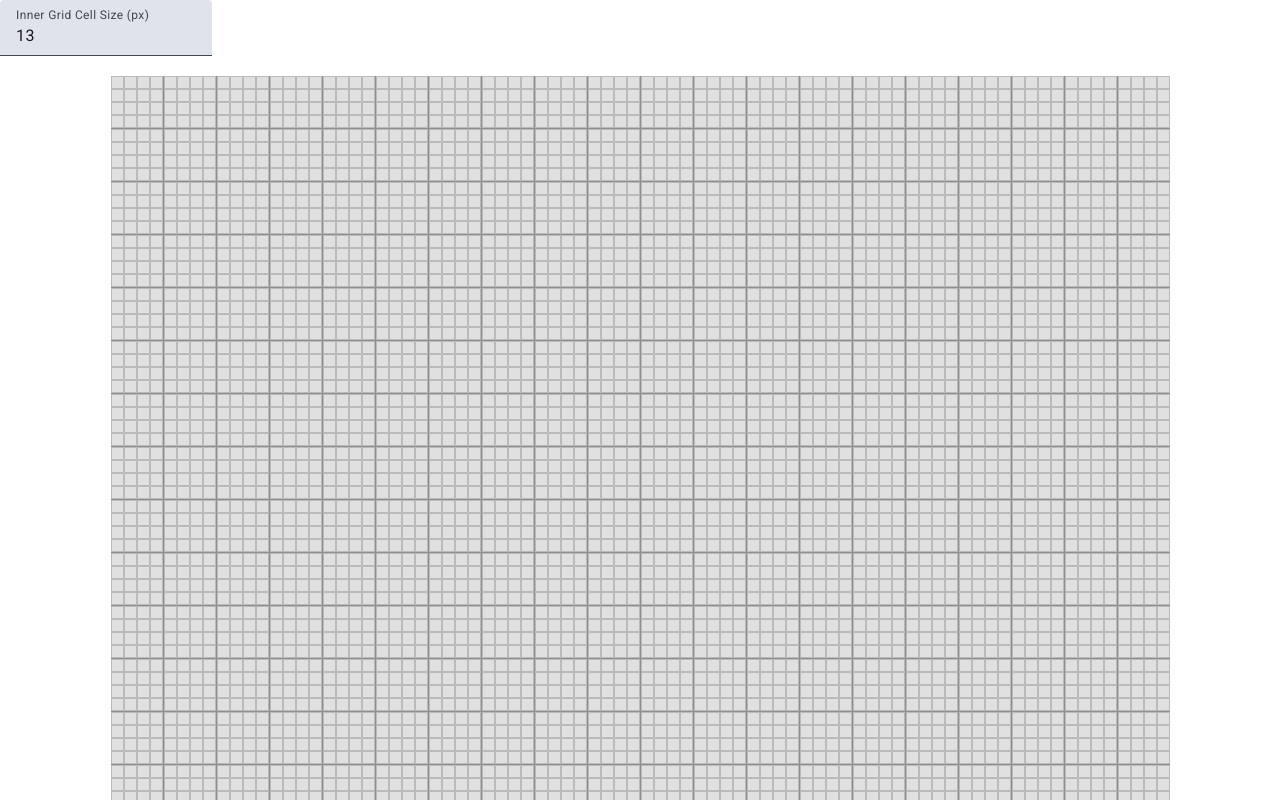
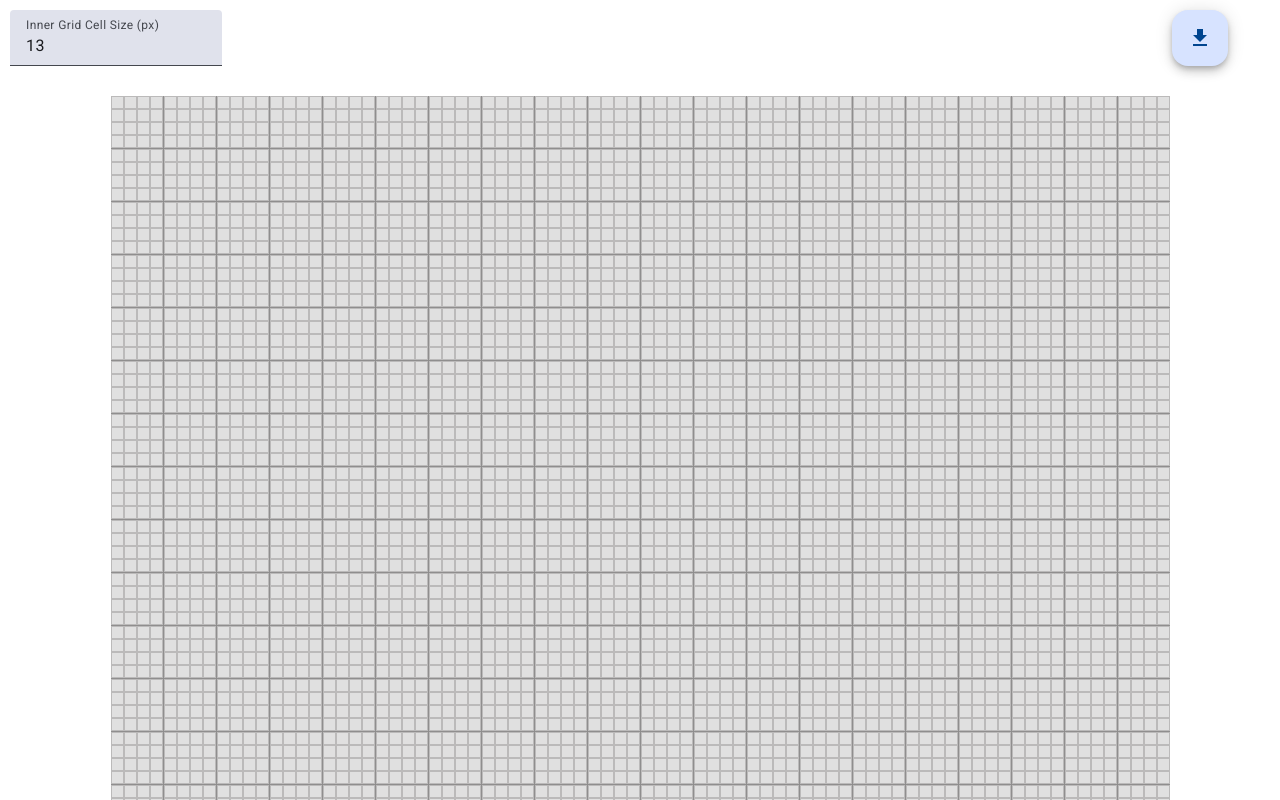
Before and after one commit to pratyush-glingtech/flow-chart, an Angular app: page / in a window 1280 px wide. Shown: the top 800 px of the page. Built offline with nearby package versions, Linux system fonts and the light colour scheme.

Commit message:
added a yml file for user to download that file

```diff
--- a/angular.json
+++ b/angular.json
@@ -21,6 +21,7 @@
             ],
             "tsConfig": "tsconfig.app.json",
             "assets": [
+              "src/assets",
               {
                 "glob": "**/*",
                 "input": "public"
@@ -80,6 +81,7 @@
             ],
             "tsConfig": "tsconfig.spec.json",
             "assets": [
+               "src/assets",
               {
                 "glob": "**/*",
                 "input": "public"
--- a/src/app/grids/grids.component.css
+++ b/src/app/grids/grids.component.css
@@ -1,3 +1,9 @@
+.controls{
+    display: flex;
+    justify-content: space-between;
+    margin: 10px;
+}
+
 .grid {
     display: grid;
     gap: 1px;
@@ -46,3 +52,9 @@
     background-size: 16px 16px;
     z-index: -1;
 }
+
+.example-button-container {
+    display: flex;
+    justify-content: center;
+    width: 140px;
+  }
--- a/src/app/grids/grids.component.html
+++ b/src/app/grids/grids.component.html
@@ -4,6 +4,14 @@
       <mat-label>Inner Grid Cell Size (px)</mat-label>
       <input matInput type="number" [value]="cellSize" (input)="updateCellSize($event)" min="10">
     </mat-form-field>
+
+    <!-- download button -->
+    <div class="example-button-container">
+        <button mat-fab aria-label="icon button with a download icon" (click)="downloadYaml()">
+          <mat-icon>download</mat-icon>
+        </button>
+      </div>
+
 </div>
 
 <!-- grid/graph -->
--- a/src/app/grids/grids.component.ts
+++ b/src/app/grids/grids.component.ts
@@ -1,12 +1,14 @@
 import { Component } from '@angular/core';
 import {MatInputModule} from '@angular/material/input';
 import {MatFormFieldModule} from '@angular/material/form-field';
+import {MatIconModule} from '@angular/material/icon';
+import {MatButtonModule} from '@angular/material/button';
 
 @Component({
   selector: 'app-grids',
   templateUrl: './grids.component.html',
   styleUrls: ['./grids.component.css'],
-  imports: [MatInputModule, MatFormFieldModule]
+  imports: [MatInputModule, MatFormFieldModule, MatIconModule, MatButtonModule]
 })
 export class GridsComponent {
   outerGridSize: number = 20; // Fixed outer grid size (20x20)
@@ -39,4 +41,17 @@ export class GridsComponent {
     const totalInnerItems = this.innerGridSize * this.innerGridSize;
     this.innerGridItems = Array.from({ length: totalInnerItems }, (_, i) => i + 1);
   }
+
+  downloadYaml() {
+    const yamlFilePath = 'assets/demo.yml';
+
+    // Create an invisible link and trigger download
+    const a = document.createElement('a');
+    a.href = yamlFilePath;
+    a.download = 'demo.yml';
+    document.body.appendChild(a);
+    a.click();
+    document.body.removeChild(a);
+  }
+
 }
```
Also changed, not shown: src/assets/demo.yml (added, +11 -0 lines).
